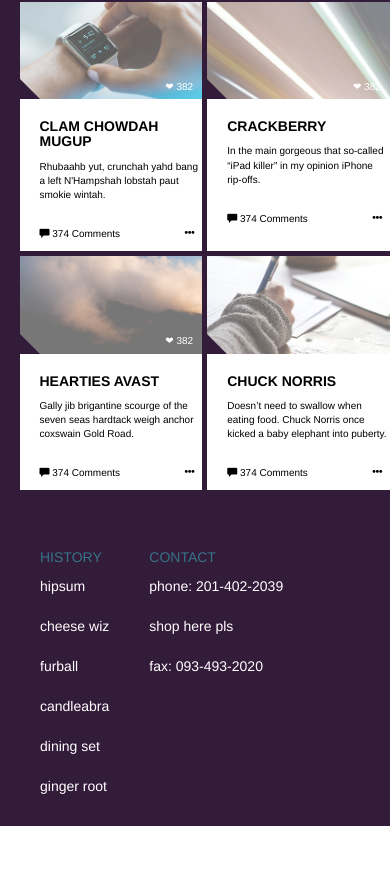
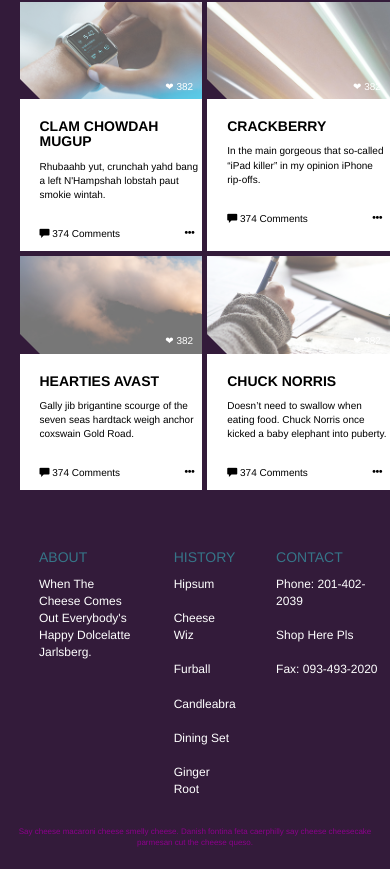
Before and after one commit to 2juicy/EpicGamesExercise, a React app: page /landing in a window 390 px wide. Shown: the part 2072-2951 px from the top of the page. Before the commit the page ends 2898 px from the top, so only its background shows below. Built offline with nearby package versions, Linux system fonts and the light colour scheme.

Commit message:
footer responsive styling

```diff
--- a/src/components/Footer/Footer.css
+++ b/src/components/Footer/Footer.css
@@ -4,12 +4,28 @@
   color: white;
 }
 
-ul {
-  list-style: none;
-}
-
-ul > h4 {
+#footer h4 {
   font-size: 14px;
   text-transform: uppercase;
   color: #367588;
 }
+
+.aboutme {
+  padding: 0;
+  margin-left: 10%;
+  width: 25%;
+}
+
+ul {
+  padding-inline-start: 10%;
+  list-style: none;
+  text-transform: capitalize;
+  font-size: 12px;
+}
+
+#copyright {
+  color: rgb(139, 0, 139);
+  font-size: 8px;
+  text-align: center;
+  padding-bottom: 20px;
+}
--- a/src/components/Footer/Footer.js
+++ b/src/components/Footer/Footer.js
@@ -1,9 +1,14 @@
 import React from "react";
 import "./Footer.css";
 
-function Footer({ footer }) {
+function Footer({ footer, copyright }) {
   return (
+    <React.Fragment>
       <div id="footer">
+        <ul className="aboutme">
+          <h4>{footer[0].id}</h4>
+          <li>{footer[0].text[0].description}</li>
+        </ul>
         <ul>
           <h4>{footer[1].id}</h4>
           {footer[1].text.map(text => (
@@ -23,6 +28,8 @@ function Footer({ footer }) {
           ))}
         </ul>
       </div>
+      <p id="copyright">{copyright}</p>
+    </React.Fragment>
   );
 }
 
--- a/src/pages/landing/Landing.js
+++ b/src/pages/landing/Landing.js
@@ -39,7 +39,10 @@ export default function Landing() {
       <Slider image={content.slider1} />
       <Paragraph paragraph={content.slider1} />
       <Slider image={content.slider2} />
-      <Footer footer={content.footer.options} />
+      <Footer
+        footer={content.footer.options}
+        copyright={content.footer.copyright}
+      />
     </div>
   );
 }
```
Lines whose indentation alone changed are shown as unchanged.
